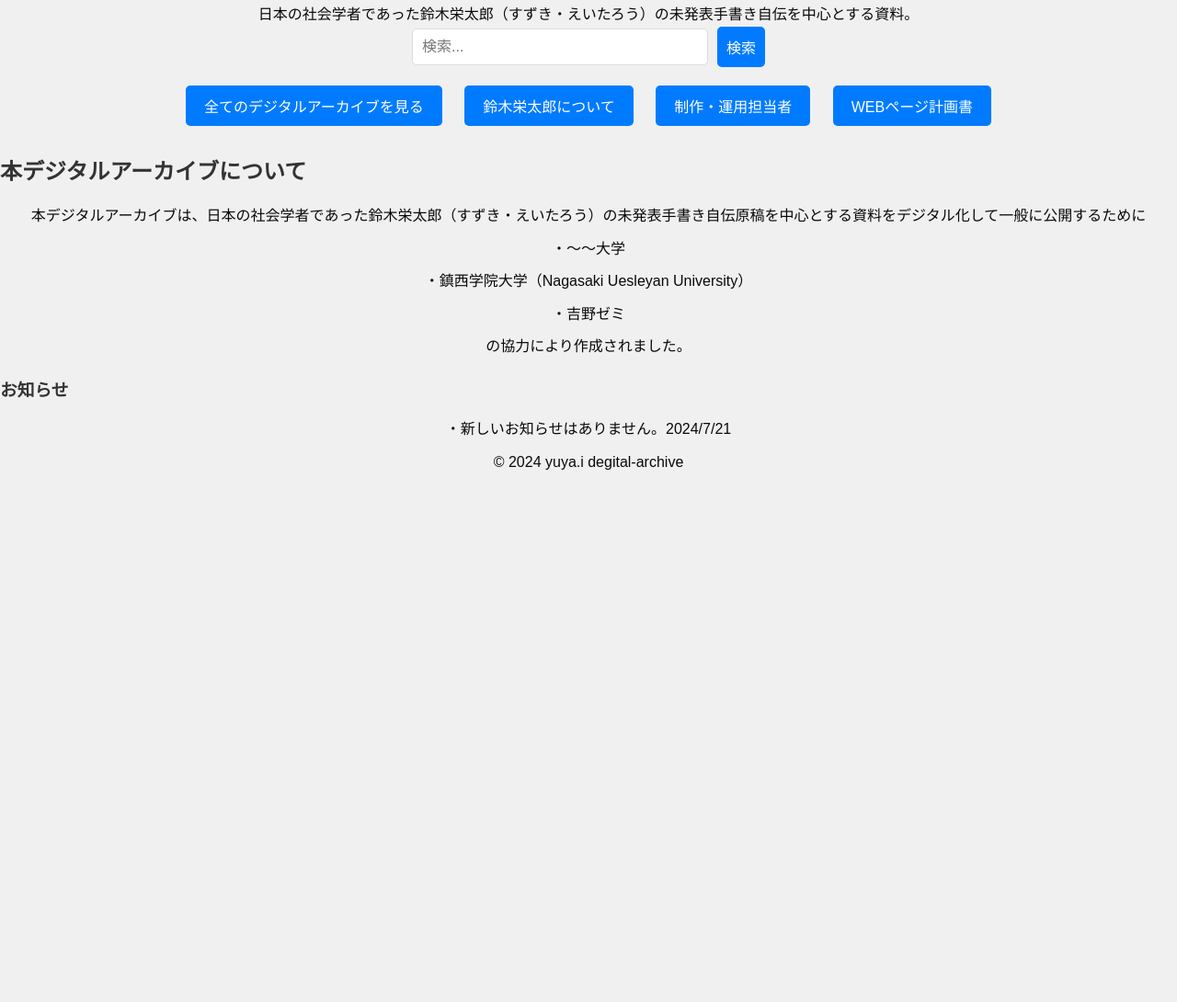
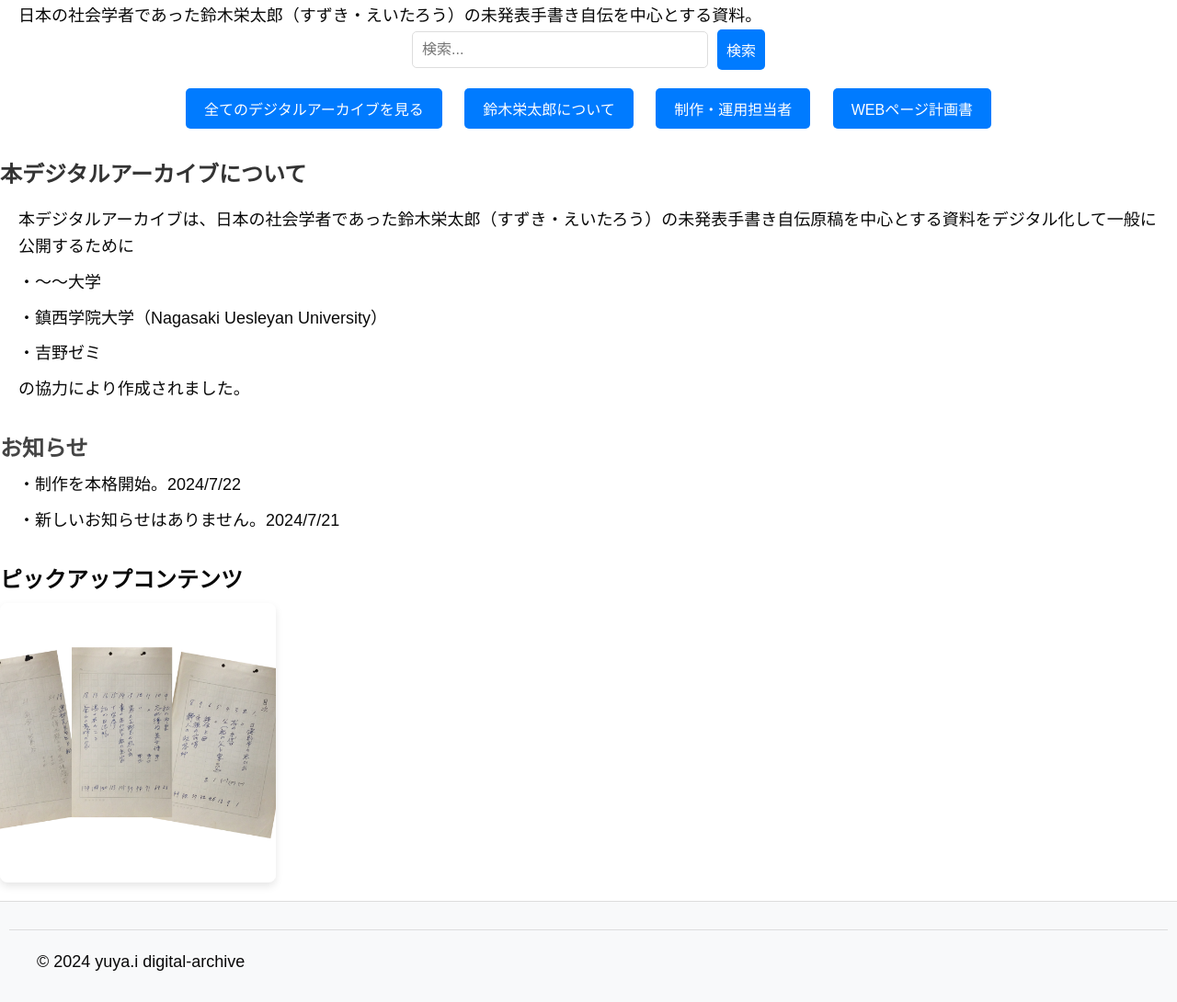
Before and after one commit to yuyawesleyan/archive-suzukieitarou, a plain HTML site: page index.html in a window 1280 px wide. Shown: the part 104-1194 px from the top of the page at 92% size. Before the commit the page ends 800 px from the top, so only its background shows below. Drawn offline with Linux system fonts and the light colour scheme.

Commit message:
Add files via upload

```diff
--- a/index.html
+++ b/index.html
@@ -1,82 +1,12 @@
-<!DOCTYPE html>
-<html lang="en">
-<head>
-    <meta charset="UTF-8">
-    <meta name="viewport" content="width=device-width, initial-scale=1.0">
-    <title>suzukieitarou.Digital Archive_home</title>
-    <link rel="stylesheet" href="style.css">
-</head>
-<body>
-    <h1> 鈴木栄太郎の未発表手書き原稿｜デジタルアーカイブ</h1>
-    <p>日本の社会学者であった鈴木栄太郎（すずき・えいたろう）の未発表手書き自伝を中心とする資料。</p>
-    <html lang="ja">
-        <body>
-            <div id="search-container">
-                <input type="text" id="search-input" placeholder="検索...">
-                <button id="search-button">検索</button>
-                <div id="search-results"></div>
-
-            <script src="search.js"></script>
-            </div>
-
 <!DOCTYPE html>
 <html lang="ja">
 <head>
     <meta charset="UTF-8">
     <meta name="viewport" content="width=device-width, initial-scale=1.0">
-            <title>ボタンを配置</title>
+    <title>鈴木栄太郎の未発表手書き原稿｜デジタルアーカイブ</title>
+    <link rel="stylesheet" href="style.css">
     <style>
-                body {
 
-
-                    font-family: Arial, sans-serif;
-                }
-
-                #button-container {
-                    text-align: center; /* 内部のテキストを中央に配置 */
-                }
-
-                .button {
-                    padding: 10px 20px;
-                    margin: 10px;
-                    font-size: 16px;
-                    cursor: pointer;
-                    border: none;
-                    border-radius: 5px;
-                    background-color: #007bff;
-                    color: white;
-                }
-
-                .button:hover {
-                    background-color: #0056b3;
-                }
-            </style>
-        </head>
-        <body>
-            <div id="button-container">
-                <a href="pagetwo.html" class="button">全てのデジタルアーカイブを見る</a>
-                <a href="https://example.com/link2" class="button">鈴木栄太郎について</a>
-                <a href="https://example.com/link3" class="button">制作・運用担当者</a>
-                <a href="https://example.com/link4" class="button">WEBページ計画書</a>
-            </div>
-
-            <div id="action-result"></div>
-
-            <script src="actions.js"></script>
-        </body>
-        </html>
-
-
-
-<head>
-    <meta charset="UTF-8">
-    <meta name="viewport" content="width=device-width, initial-scale=1.0">
-    <title>検索機能の追加</title>
-    <style>
-        body {
-           font-family: Arial, sans-serif;
-           background-color: #f0f0f0;
-        }
 
         #search-container {
             text-align: center;
@@ -106,8 +36,52 @@
             padding: 10px;
             border: 1px solid #ddd;
         }
+
+        #button-container {
+            text-align: center;
+        }
+
+        .button {
+            padding: 10px 20px;
+            margin: 10px;
+            font-size: 16px;
+            cursor: pointer;
+            border: none;
+            border-radius: 5px;
+            background-color: #007bff;
+            color: white;
+            text-decoration: none;
+        }
+
+        .button:hover {
+            background-color: #0056b3;
+        }
+
+        footer {
+            text-align: center;
+            margin-top: 20px;
+            padding: 10px;
+            background-color: #f8f9fa;
+            border-top: 1px solid #ddd;
+        }
     </style>
 </head>
+<body>
+    <h1>鈴木栄太郎の未発表手書き原稿｜デジタルアーカイブ</h1>
+    <p>日本の社会学者であった鈴木栄太郎（すずき・えいたろう）の未発表手書き自伝を中心とする資料。</p>
+
+    <div id="search-container">
+        <input type="text" id="search-input" placeholder="検索...">
+        <button id="search-button">検索</button>
+        <div id="search-results"></div>
+    </div>
+
+    <div id="button-container">
+        <a href="pagetwo.html" class="button">全てのデジタルアーカイブを見る</a>
+        <a href="https://example.com/link2" class="button">鈴木栄太郎について</a>
+        <a href="https://example.com/link3" class="button">制作・運用担当者</a>
+        <a href="https://example.com/link4" class="button">WEBページ計画書</a>
+    </div>
 
     <h2>本デジタルアーカイブについて</h2>
     <p>本デジタルアーカイブは、日本の社会学者であった鈴木栄太郎（すずき・えいたろう）の未発表手書き自伝原稿を中心とする資料をデジタル化して一般に公開するために</p>
@@ -116,21 +90,28 @@
     <p>・吉野ゼミ</p>
     <p>の協力により作成されました。</p>
     <h3>お知らせ</h3>
+    <p>・制作を本格開始。2024/7/22</p>
     <p>・新しいお知らせはありません。2024/7/21</p>
-</body>
-</html>
+
+    <h4>ピックアップコンテンツ</h4>
+</header>
+<main>
+    <section class="pickup-container">
+        <div class="pickup-content">
+            <div class="pickup-item">
+                <img src="one.png" alt="鈴木栄太郎の未発表手書き原稿">
 
 
 
 
-
-
-
-
-
+            </div>
+            <!-- 追加のコンテンツはここに -->
+        </div>
+    </section>
+</main>
 <footer>
-    <p>&copy; 2024 yuya.i degital-archive</p>
+    <footer>
+        <p>&copy; 2024 yuya.i digital-archive</p>
     </footer>
-
 </body>
 </html>
--- a/style.css
+++ b/style.css
@@ -1,12 +1,16 @@
 /* style.css */
 body {
     font-family: Arial, sans-serif;
-    background-color: #f0f0f0;
+    background-image: url(''); /* 背景画像のURLを指定 */
+    background-size: cover; /* 画像がページ全体に拡大 */
+    background-position: center center; /* 画像をページの中央に配置 */
+    background-repeat: no-repeat; /* 画像の繰り返しを無効化 */
     margin: 0;
     padding: 0;
 }
 
-h1, h2, h3 {
+
+h1, h2, h3, h4 {
     text-align: left;
     color: #333;
 }
@@ -15,14 +19,7 @@ h1 {
     margin-top: 40px;
 }
 
-#header-container {
-    display: flex; /* フレックスボックスを使用 */
-    align-items: center; /* 垂直方向に中央揃え */
-    justify-content: space-between; /* タイトルとリンクボタンの間にスペースを追加 */
-    padding: 20px; /* 内側の余白 */
-    background-color: #f8f9fa; /* 背景色 */
-    border-bottom: 1px solid #ddd; /* 下にボーダーを追加 */
-}
+
 
 
 #search-container {
@@ -87,51 +84,77 @@ p {
     line-height: 1.6;
     margin: 10px 20px;
 }
-
-#action-result {
-    text-align: center;
+#action-result {    text-align: center;
     margin: 20px 0;
 }
-
 @media (max-width: 768px) {
     #search-results {
         width: 90%;
     }
-
     #search-input {
         width: 70%;
     }
-
     .button {
         width: 80%;
         display: block;
         margin: 10px auto;
     }
 }
-
 /* styles.css */
-
 /* h2 見出しのスタイル */
 h2 {
     font-size: 24px; /* フォントサイズ */
     color: #333; /* テキストカラー */
     margin-bottom: 20px; /* 下の余白 */
 }
-
 /* p タグのスタイル */
 p {
-    font-size: 16px; /* フォントサイズ */
+    font-size: 18px; /* フォントサイズ */
     color: #090909; /* テキストカラー */
     line-height: 1.6; /* 行間の設定 */
     margin-bottom: 10px; /* 下の余白 */
+    text-align: left;
 }
-
-p1
-
 /* h3 見出しのスタイル */
 h3 {
-    font-size: 30px; /* フォントサイズ */
+    font-size: 24px; /* フォントサイズ */
     color: #444; /* テキストカラー */
     margin-top: 30px; /* 上の余白 */
     margin-bottom: 10px; /* 下の余白 */
 }
+
+h4{
+    font-size: 24px;
+    color: #090909;
+    margin-top: 30px;
+    margin-bottom: 10px;
+}
+.pickup-container {
+    text-align: left;
+}
+
+.pickup-container h2 {
+    font-size: 2em;
+    margin-bottom: 20px;
+}
+
+.pickup-content {
+    display: flex;
+    flex-wrap: wrap;
+    justify-content: left;
+    gap: 20px;
+}
+
+.pickup-item {
+    background-color: white;
+    border-radius: 8px;
+    box-shadow: 0 4px 8px rgba(0, 0, 0, 0.1);
+    overflow: hidden;
+    width: 300px;
+    text-align: center;
+}
+
+.pickup-item img {
+    width: 100%;
+    height: auto;
+}
```
Lines whose indentation alone changed are shown as unchanged.
